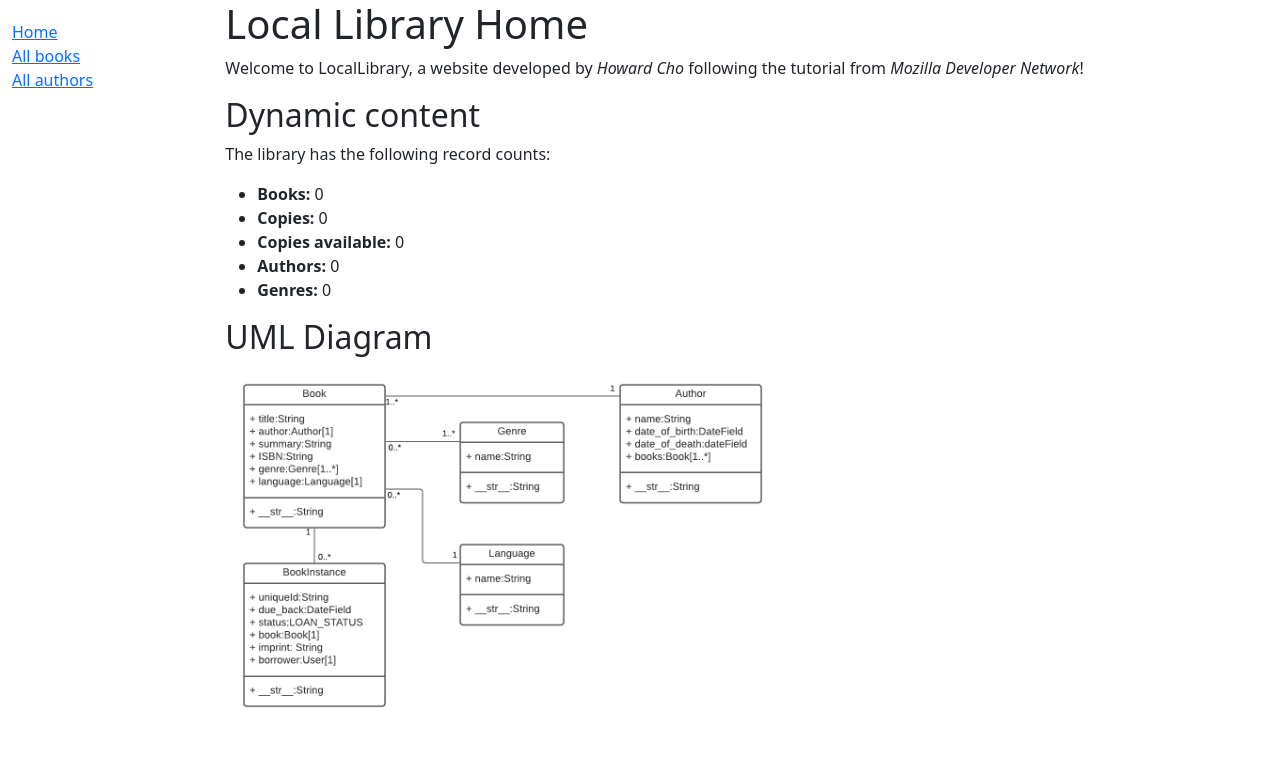
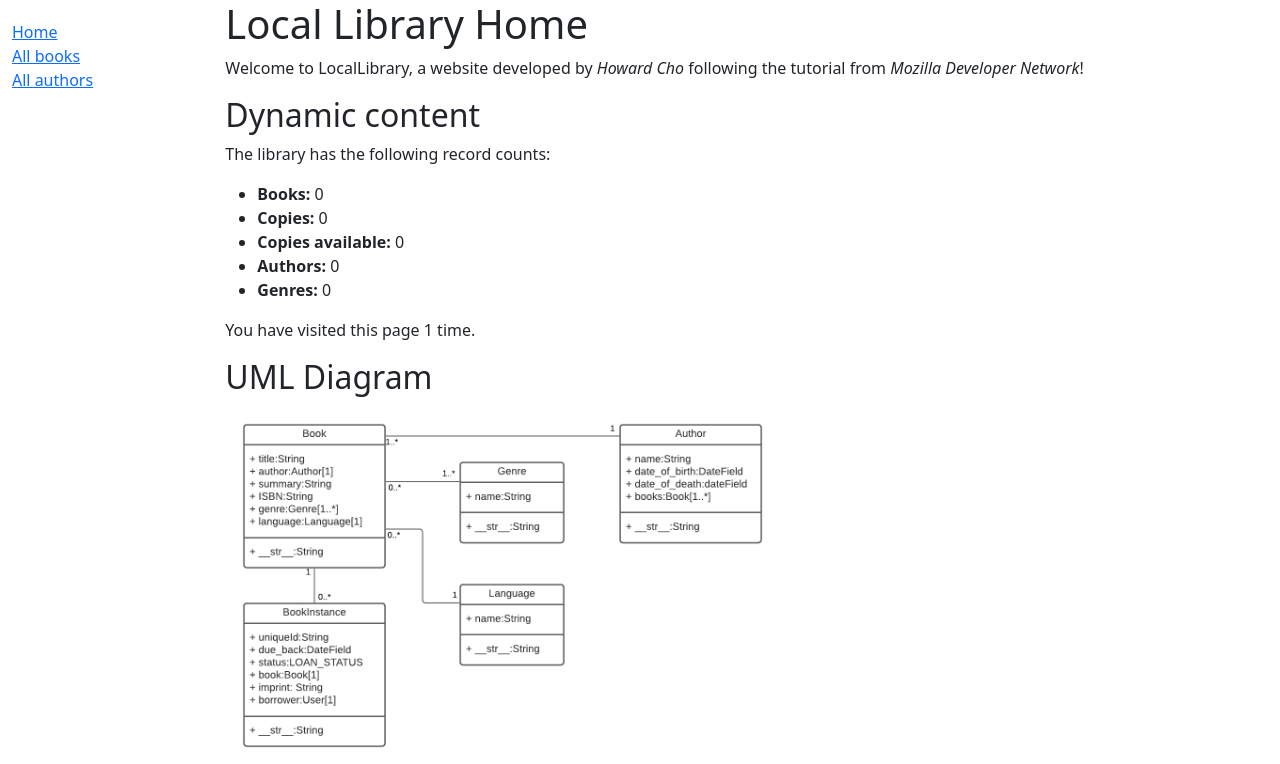
Before and after one commit to howard-cho/django-locallibrary, a Django app: page /catalog/ in a window 1280 px wide. Shown: the top 764 px of the page. Run offline with Django 5.2, Linux system fonts and the light colour scheme; data that the repository does not hold is empty.

Commit message:
Added session support
- Display the number of times a session has visited the page

```diff
--- a/catalog/templates/index.html
+++ b/catalog/templates/index.html
@@ -19,6 +19,10 @@
     <li><strong>Authors:</strong> {{ num_authors }}</li>
     <li><strong>Genres:</strong> {{ num_genres }}</li>
   </ul>
+
+  <p>
+    You have visited this page {{ num_visits }} time{{ num_visits|pluralize}}.
+  </p>
   {% load static %}
   <h2>UML Diagram</h2>
   <img
--- a/catalog/views.py
+++ b/catalog/views.py
@@ -20,12 +20,18 @@ def index(request):
     # Available genres
     num_genres = Genre.objects.count()
 
+    # Number of visits to this view, as counted in the session variable.
+    num_visits = request.session.get('num_visits', 0)
+    num_visits += 1
+    request.session['num_visits'] = num_visits
+
     context = {
         'num_books': num_books,
         'num_instances': num_instances,
         'num_instances_available': num_instances_available,
         'num_authors': num_authors,
-        'num_genres': num_genres
+        'num_genres': num_genres,
+        'num_visits': num_visits,
     }
 
     # Render the HTML template index.html with the data in the context variable
```
